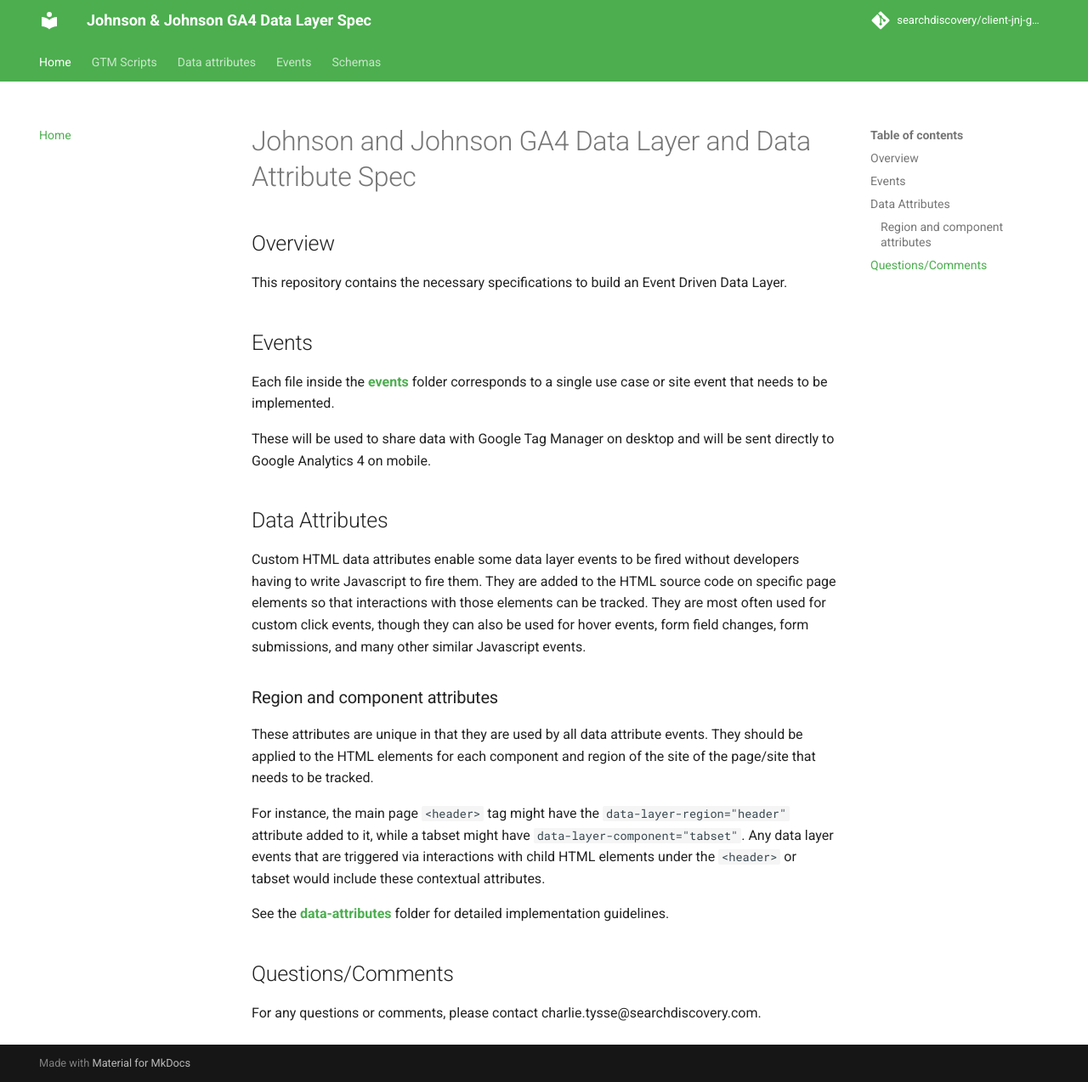
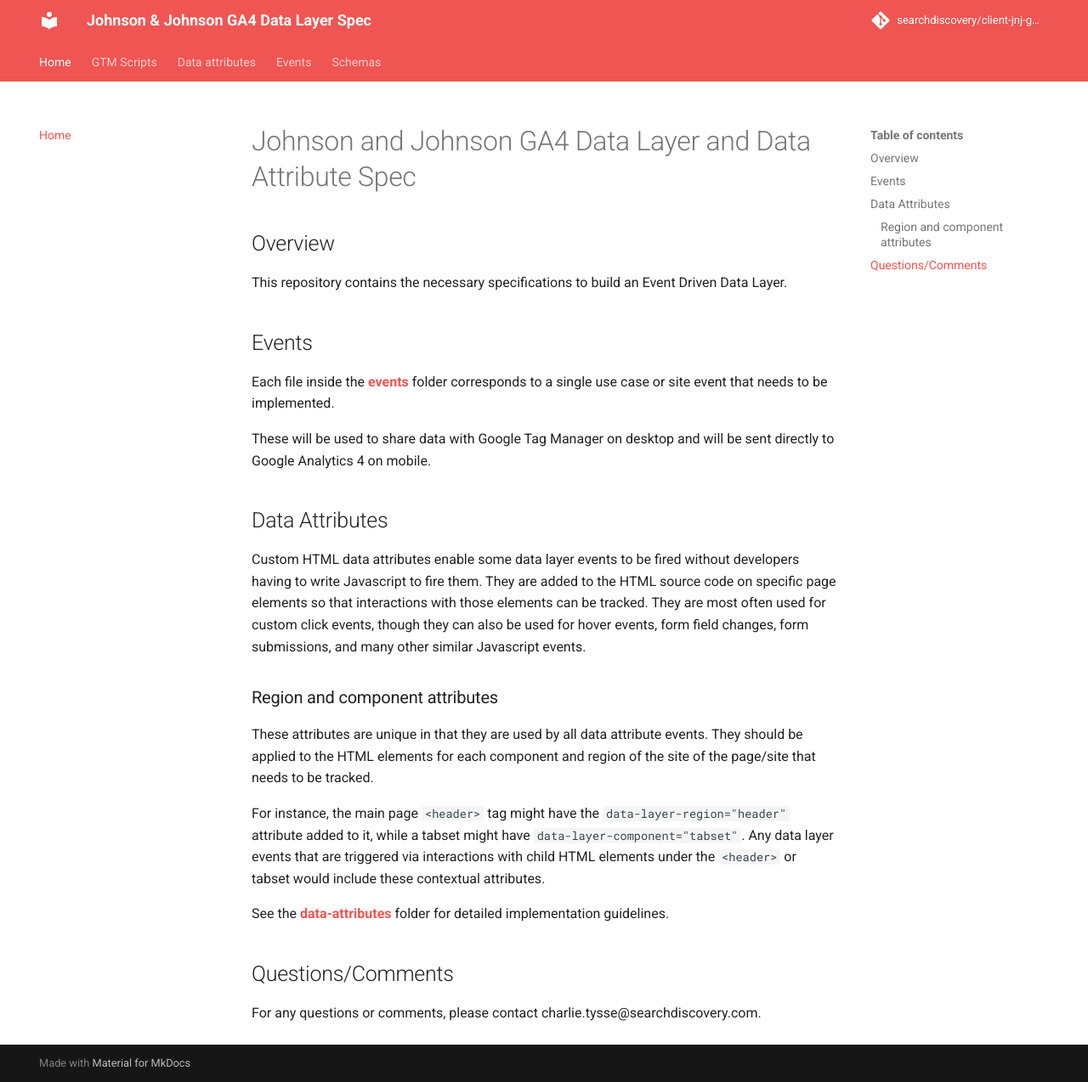
Before and after one commit to searchdiscovery/client-jnj-ga4-dl-spec, an MkDocs documentation site: the page built from docs/README.md, in a window 1280 px wide and 1274 px high. Shown: the whole window at 85% size. Built offline with MkDocs 1.6.1 and Material for MkDocs 9.7.7, drawn with Linux system fonts in a browser that asks for light colours; comment, search, counter and statistics services are not loaded.

Commit message:
publish to gh pages

```diff
--- a/mkdocs.yml
+++ b/mkdocs.yml
@@ -5,14 +5,16 @@ edit_uri: edit/master/docs/
 theme:
   name: material
   palette:
-    primary: green
+    primary: red
   features:
     - content.code.annotate
+    - navigation.instant
     - navigation.indexes
     - navigation.sections
     - navigation.tabs
     - navigation.expand
     - navigation.top
+    - toc.follow
 markdown_extensions:
   - admonition
   - meta
```
